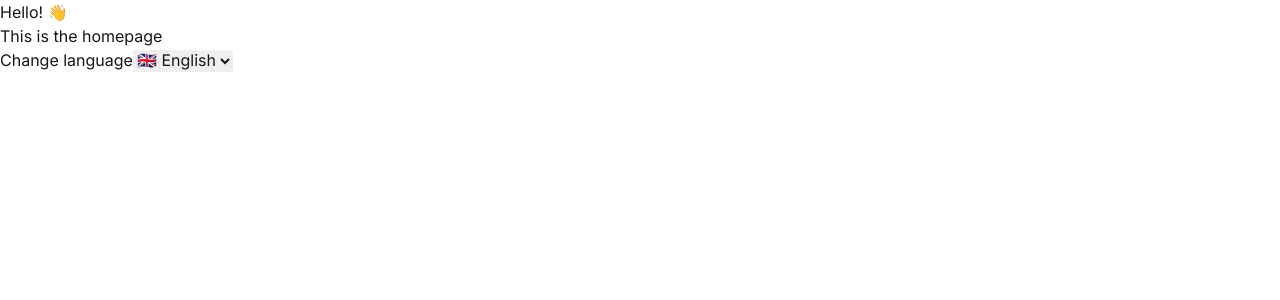
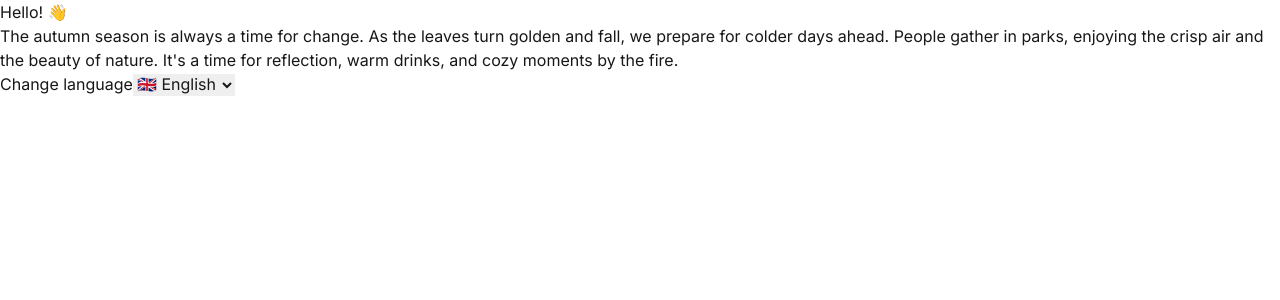
Before and after one commit to jakemackie/blog, a Next.js app: page /en in a window 1280 px wide. Shown: the top 300 px of the page. Built offline with nearby package versions, Linux system fonts and the light colour scheme.

Commit message:
feat: Better starting UI, good template to work from

```diff
--- a/app/[locale]/page.tsx
+++ b/app/[locale]/page.tsx
@@ -5,10 +5,12 @@ import LocaleSwitcher from "@/components/localeSwitcher";
 export default function Home() {
   const t = useTranslations("Home");
   return (
-    <div className="min-h-screen flex flex-col gap-6 items-center justify-center">
+    <div className="min-h-screen flex flex-col items-center justify-center">
+      <div className="max-w-lg space-y-8">
         <h1 className="text-2xl">{t('title')}</h1>
-        <Link href="/">{t('link')}</Link>
+        <p>{t('description')}</p>
         <LocaleSwitcher />
+      </div>
     </div>
   )
 }
--- a/components/localeSwitcherSelect.tsx
+++ b/components/localeSwitcherSelect.tsx
@@ -32,7 +32,7 @@ export default function LocaleSwitcherSelect({
     }
 
     return (
-        <div>
+        <div className='max-w-32'>
             <label htmlFor="locale" className="block text-sm font-medium leading-6">
                 {label}
             </label>
--- a/config.ts
+++ b/config.ts
@@ -1,6 +1,6 @@
 import { LocalePrefix, Pathnames } from "next-intl/routing";
 
-export const locales = ["en", "fr"] as const;
+export const locales = ["en", "fr", "ca"] as const;
 
 export type Locales = typeof locales;
 
--- /dev/null
+++ b/locales/ca.json
@@ -0,0 +1,11 @@
+{
+    "Home": {
+        "title": "Hola! 👋",
+        "description": "La tardor sempre és una època de canvi. A mesura que les fulles es tornen daurades i cauen, ens preparem per als dies més freds que vénen. La gent es reuneix als parcs, gaudint de l’aire fresc i de la bellesa de la natura. És un moment per reflexionar, prendre begudes calentes i gaudir de moments acollidors al costat del foc.",
+        "link": "Aquesta és la pàgina d'inici"
+    },
+    "LocaleSwitcher": {
+        "label": "Canviar d'idioma",
+        "locale": "{locale, select, fr {🇫🇷 Francès} en {🇬🇧 Anglès} ca {🇪🇸 Català} other {Desconegut}}"
+    }
+}
--- a/locales/en.json
+++ b/locales/en.json
@@ -1,10 +1,11 @@
 {
     "Home": {
         "title": "Hello! 👋",
+        "description": "The autumn season is always a time for change. As the leaves turn golden and fall, we prepare for colder days ahead. People gather in parks, enjoying the crisp air and the beauty of nature. It's a time for reflection, warm drinks, and cozy moments by the fire.",
         "link": "This is the homepage"
     },
     "LocaleSwitcher": {
         "label": "Change language",
-        "locale": "{locale, select, fr {🇫🇷 French} en {🇬🇧 English} other {Unknown}}"
+        "locale": "{locale, select, fr {🇫🇷 French} en {🇬🇧 English} ca {🇪🇸 Catalan} other {Unknown}}"
     }
 }
--- a/locales/fr.json
+++ b/locales/fr.json
@@ -1,10 +1,11 @@
 {
     "Home": {
         "title": "Salut! 👋",
+        "description": "La saison d'automne est toujours une période de changement. Alors que les feuilles deviennent dorées et tombent, nous nous préparons pour des jours plus froids. Les gens se rassemblent dans les parcs, profitant de l'air frais et de la beauté de la nature. C'est un moment de réflexion, de boissons chaudes et de moments chaleureux près du feu.",
         "link": "C'est la page d'accueil"
     },
     "LocaleSwitcher": {
         "label": "Changer de langue",
-        "locale": "{locale, select, fr {🇫🇷 Français} en {🇬🇧 Anglais} other {Inconnu}}"
+        "locale": "{locale, select, fr {🇫🇷 Français} en {🇬🇧 Anglais} ca {🇪🇸 Català} other {Inconnu}}"
     }
 }
--- a/middleware.ts
+++ b/middleware.ts
@@ -7,5 +7,5 @@ export default createMiddleware({
 });
 
 export const config = {
-    matcher: ['/', "/(en|fr)/:path*"],
+    matcher: ['/', "/(en|fr|ca)/:path*"],
 }
```
